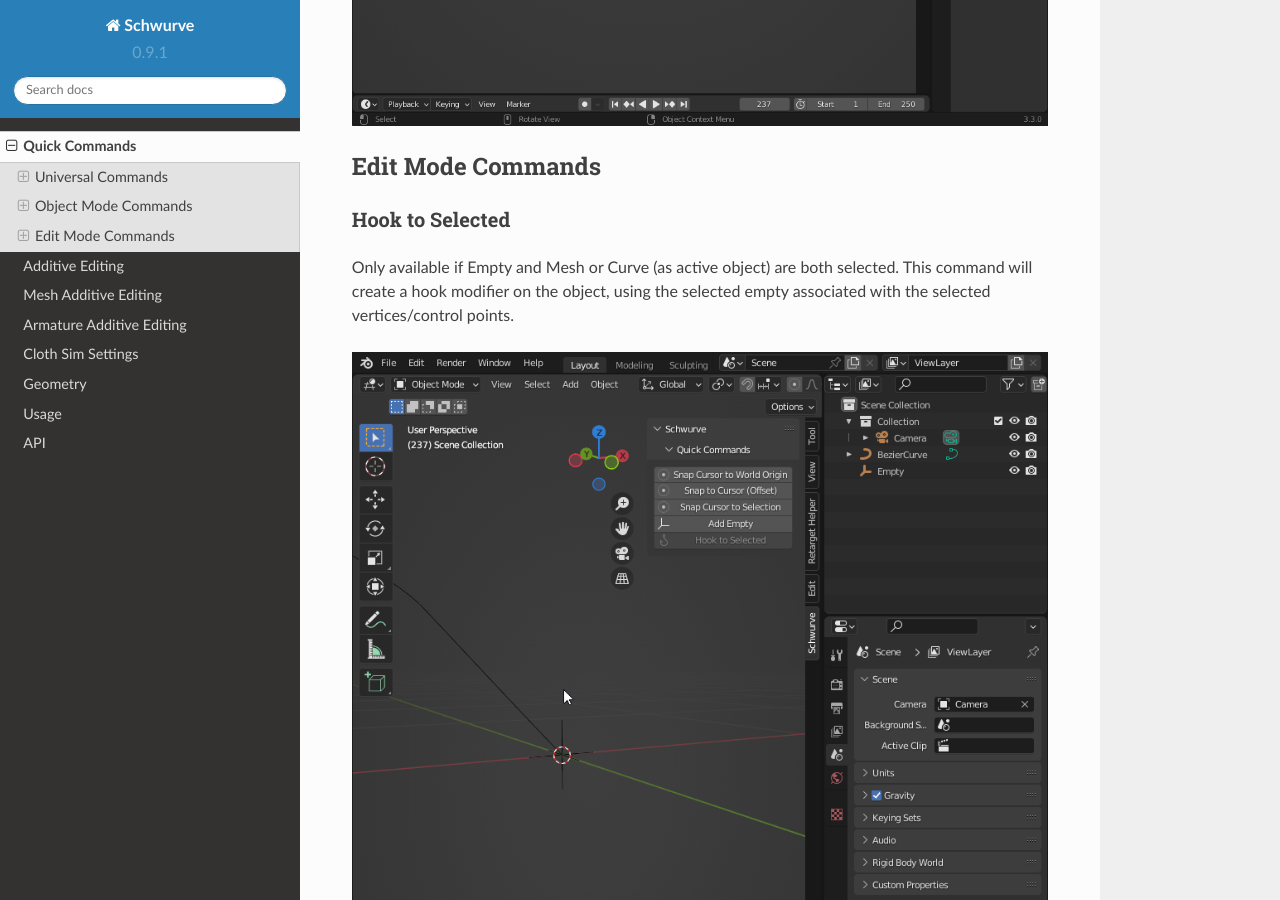
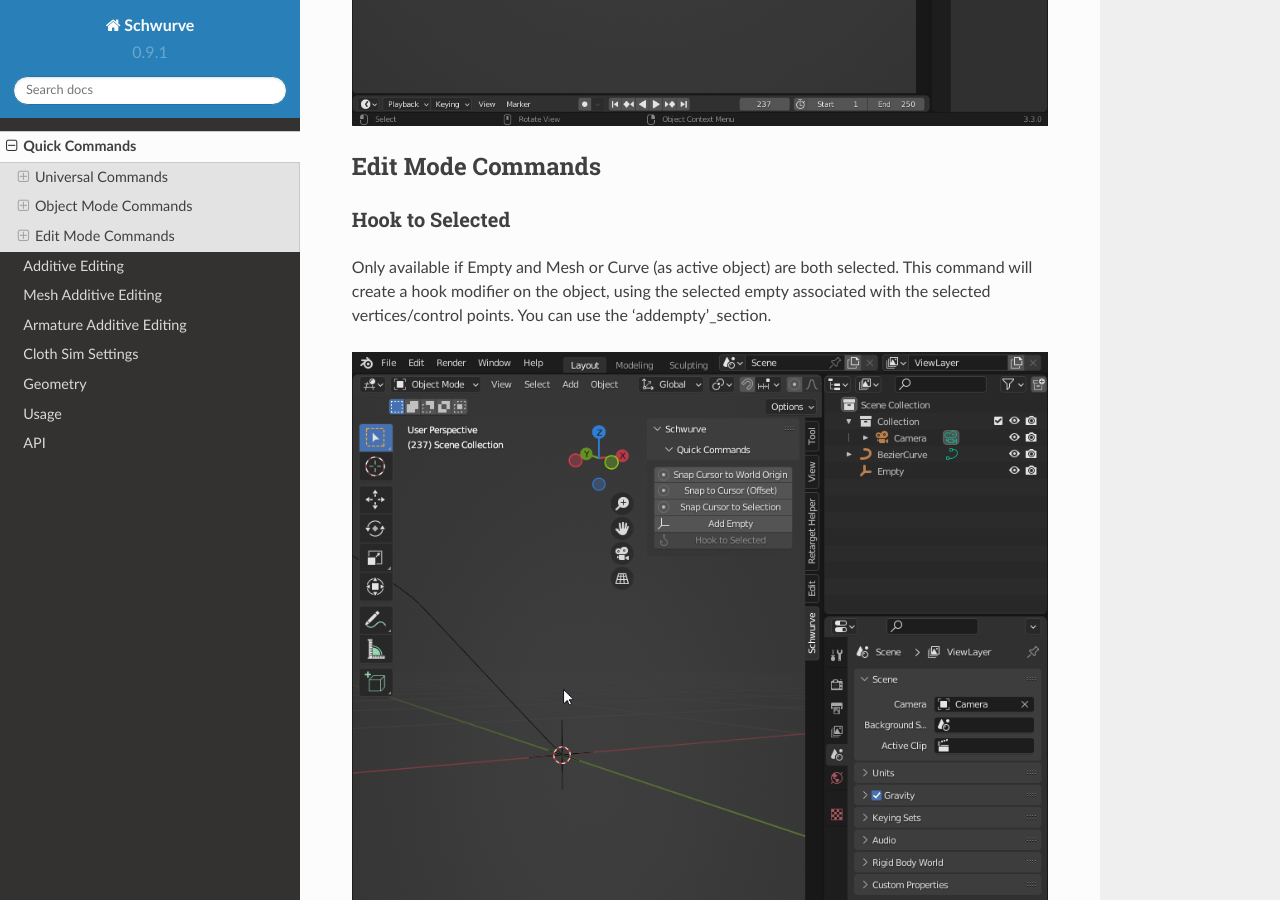
Before and after one commit to Ayjent/SchwurveTest, a Sphinx documentation site: the page built from docs/source/quick_commands.rst, in a window 1280 px wide and 900 px high, scrolled down 3278 px. Built offline with Sphinx 7.4.7 and the Read the Docs theme 2.0.0, drawn with Linux system fonts in a browser that asks for light colours.

Commit message:
Update quick_commands.rst

```diff
--- a/docs/source/quick_commands.rst
+++ b/docs/source/quick_commands.rst
@@ -34,6 +34,8 @@
 
 Adds an empty at cursor position
 
+.. _addempty-section:
+
 .. image:: ../_static/AddEmpty.gif
 
 Edit Mode Commands
@@ -44,7 +46,7 @@
 
 Only available if Empty and Mesh or Curve (as active object) are both selected.
 This command will create a hook modifier on the object, using the selected empty associated with the
-selected vertices/control points.
+selected vertices/control points.  You can use the 'addempty'_section.
 
 .. image:: ../_static/Hook2Selected.gif
 
```
